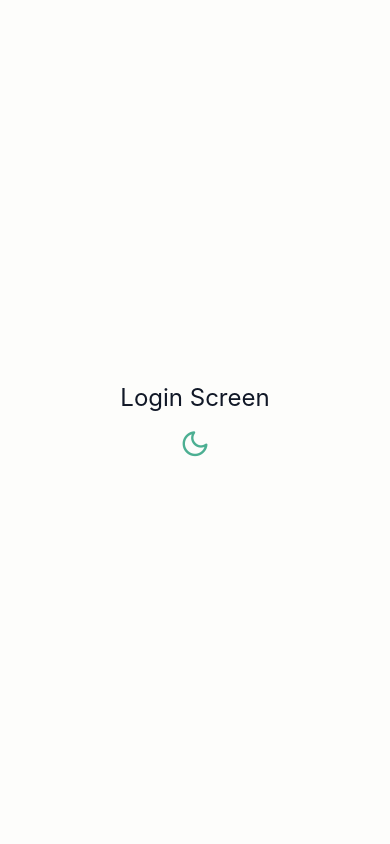
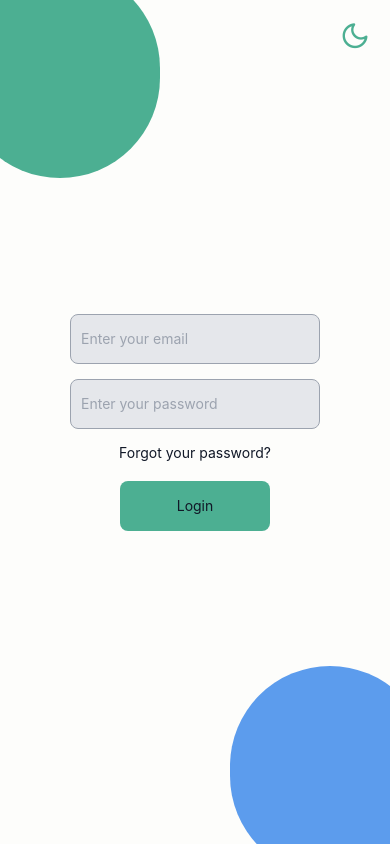
Before and after one commit to Scorhenao/SmartHabitManager, a React Native app: screen /Login in a window 390 px wide. Built offline with nearby package versions, Linux system fonts and the light colour scheme.

Commit message:
feat: add navigation types, login screen, inputs colors and a customInput as a component

```diff
--- /dev/null
+++ b/src/common/types/NavigationTypes.ts
@@ -0,0 +1,4 @@
+export type RootStackParamList = {
+  Home: any;
+  Login: any;
+};
--- /dev/null
+++ b/src/components/CustomInput.tsx
@@ -0,0 +1,36 @@
+import React from 'react';
+import {TextInput, StyleSheet, TextInputProps} from 'react-native';
+import {useSelector} from 'react-redux';
+
+const CustomInput = (props: TextInputProps) => {
+  const theme = useSelector(state => state.theme.theme);
+
+  return (
+    <TextInput
+      {...props}
+      placeholderTextColor={theme.colors.textSecondary}
+      style={[
+        styles.input,
+        {
+          color: theme.colors.inputs.color,
+          borderColor: theme.colors.inputs.borderColor,
+          backgroundColor: theme.colors.inputs.backgroundColor,
+        },
+        props.style,
+      ]}
+    />
+  );
+};
+
+const styles = StyleSheet.create({
+  input: {
+    width: 250,
+    height: 50,
+    borderRadius: 8,
+    padding: 10,
+    marginBottom: 15,
+    borderWidth: 1,
+  },
+});
+
+export default CustomInput;
--- a/src/navigation/AppNavigator.tsx
+++ b/src/navigation/AppNavigator.tsx
@@ -1,6 +1,8 @@
+/* eslint-disable react/react-in-jsx-scope */
 import {createStackNavigator} from '@react-navigation/stack';
 import {NavigationContainer} from '@react-navigation/native';
 import LoginScreen from '../screens/LoginScreen';
+import HomeScreen from '../screens/HomeScreen';
 export default function AppNavigator() {
   const stack = createStackNavigator();
   return (
@@ -11,6 +13,11 @@ export default function AppNavigator() {
           options={{headerShown: false}}
           component={LoginScreen}
         />
+        <stack.Screen
+          name="Home"
+          options={{headerShown: false}}
+          component={HomeScreen}
+        />
       </stack.Navigator>
     </NavigationContainer>
   );
--- /dev/null
+++ b/src/screens/HomeScreen.tsx
@@ -0,0 +1,29 @@
+import React from 'react';
+import {StyleSheet, View, Text} from 'react-native';
+import {useSelector} from 'react-redux';
+
+const HomeScreen = () => {
+  const theme = useSelector(state => state.theme.theme);
+  return (
+    <>
+      <View
+        style={[
+          HomeScreenStyles.container,
+          {backgroundColor: theme.colors.background},
+        ]}>
+        <Text>Home Screen</Text>
+      </View>
+    </>
+  );
+};
+
+const HomeScreenStyles = StyleSheet.create({
+  container: {
+    flex: 1,
+    width: '100%',
+    height: '100%',
+    paddingTop: 20,
+  },
+});
+
+export default HomeScreen;
--- a/src/screens/LoginScreen.tsx
+++ b/src/screens/LoginScreen.tsx
@@ -1,31 +1,118 @@
-import React from 'react';
-import {View, Text, StyleSheet} from 'react-native';
+import React, {useState} from 'react';
+import {
+  View,
+  StyleSheet,
+  TouchableOpacity,
+  Text,
+  KeyboardAvoidingView,
+  ScrollView,
+  Platform,
+} from 'react-native';
 import {useSelector} from 'react-redux';
 import ThemeToggle from '../components/ThemeToggle';
+import CustomInput from '../components/CustomInput';
 
 const LoginScreen = () => {
   const theme = useSelector(state => state.theme.theme);
 
+  const [email, setEmail] = useState('');
+  const [password, setPassword] = useState('');
+
+  const handleLogin = () => {
+    console.log(`Email: ${email}, Password: ${password}`);
+  };
+
   return (
-    <View
-      style={[styles.container, {backgroundColor: theme.colors.background}]}>
-      <Text style={[styles.text, {color: theme.colors.texts}]}>
-        Login Screen
-      </Text>
-      <ThemeToggle />
-    </View>
+    <KeyboardAvoidingView
+      style={[styles.container, {backgroundColor: theme.colors.background}]}
+      behavior={Platform.OS === 'ios' ? 'padding' : undefined}>
+      <ScrollView
+        contentContainerStyle={styles.scrollViewContent}
+        keyboardShouldPersistTaps="handled">
+        <View
+          style={[
+            styles.circle1,
+            {backgroundColor: theme.colors.buttons.primary},
+          ]}
+        />
+
+        <View
+          style={[
+            styles.circle2,
+            {backgroundColor: theme.colors.buttons.secondary},
+          ]}
+        />
+        <View style={styles.themeToggle}>
+          <ThemeToggle />
+        </View>
+
+        <CustomInput
+          placeholder="Enter your email"
+          value={email}
+          onChangeText={setEmail}
+          keyboardType="email-address"
+          autoCapitalize="none"
+        />
+        <CustomInput
+          placeholder="Enter your password"
+          value={password}
+          onChangeText={setPassword}
+          secureTextEntry
+        />
+        <TouchableOpacity style={[styles.btnForgot]} onPress={handleLogin}>
+          <Text style={{color: theme.colors.texts}}>Forgot your password?</Text>
+        </TouchableOpacity>
+        <TouchableOpacity
+          style={[styles.btn, {backgroundColor: theme.colors.buttons.primary}]}
+          onPress={handleLogin}>
+          <Text style={{color: theme.colors.texts}}>Login</Text>
+        </TouchableOpacity>
+      </ScrollView>
+    </KeyboardAvoidingView>
   );
 };
 
 const styles = StyleSheet.create({
   container: {
     flex: 1,
+  },
+  scrollViewContent: {
+    flexGrow: 1,
     justifyContent: 'center',
     alignItems: 'center',
   },
-  text: {
-    fontSize: 24,
-    marginBottom: 16,
+  btn: {
+    width: 150,
+    height: 50,
+    borderRadius: 8,
+    justifyContent: 'center',
+    alignItems: 'center',
+    marginTop: 20,
+  },
+  btnForgot: {
+    marginTop: 0,
+  },
+  circle1: {
+    position: 'absolute',
+    top: -32,
+    left: -40,
+    width: 200,
+    height: 210,
+    borderRadius: 100,
+  },
+  circle2: {
+    position: 'absolute',
+    bottom: -32,
+    right: -40,
+    width: 200,
+    height: 210,
+    borderRadius: 100,
+  },
+  themeToggle: {
+    position: 'absolute',
+    top: 20,
+    right: 20,
+    zIndex: 999,
   },
 });
 
--- a/src/theme/DarkModeTheme.ts
+++ b/src/theme/DarkModeTheme.ts
@@ -7,6 +7,11 @@ interface DarkModeTheme {
       primary: string;
       secondary: string;
       tertiary: string;
+    };
+    inputs: {
+      backgroundColor: string;
+      borderColor: string;
+      color: string;
     };
     reminder: string;
     alert: string;
@@ -26,6 +31,11 @@ export const darkModeTheme: DarkModeTheme = {
       secondary: '#5C9CED',
       tertiary: '#d83320',
     },
+    inputs: {
+      backgroundColor: '#374151',
+      borderColor: '#4CAF92',
+      color: '#FFFFFF',
+    },
     reminder: '#FCD34D',
     alert: '#F59E0B',
     success: '#10B981',
--- a/src/theme/LightModeTheme.ts
+++ b/src/theme/LightModeTheme.ts
@@ -7,6 +7,11 @@ interface LightModeTheme {
       primary: string;
       secondary: string;
       tertiary: string;
+    };
+    inputs: {
+      backgroundColor: string;
+      borderColor: string;
+      color: string;
     };
     reminder: string;
     alert: string;
@@ -26,6 +31,11 @@ export const lightModeTheme: LightModeTheme = {
       secondary: '#5C9CED',
       tertiary: '#d83320',
     },
+    inputs: {
+      backgroundColor: '#E5E7EB',
+      borderColor: '#9CA3AF',
+      color: '#111827',
+    },
     reminder: '#FCD34D',
     alert: '#F59E0B',
     success: '#10B981',
```
Also changed, not shown: src/components/NavBar.tsx (added, +18 -0 lines).
